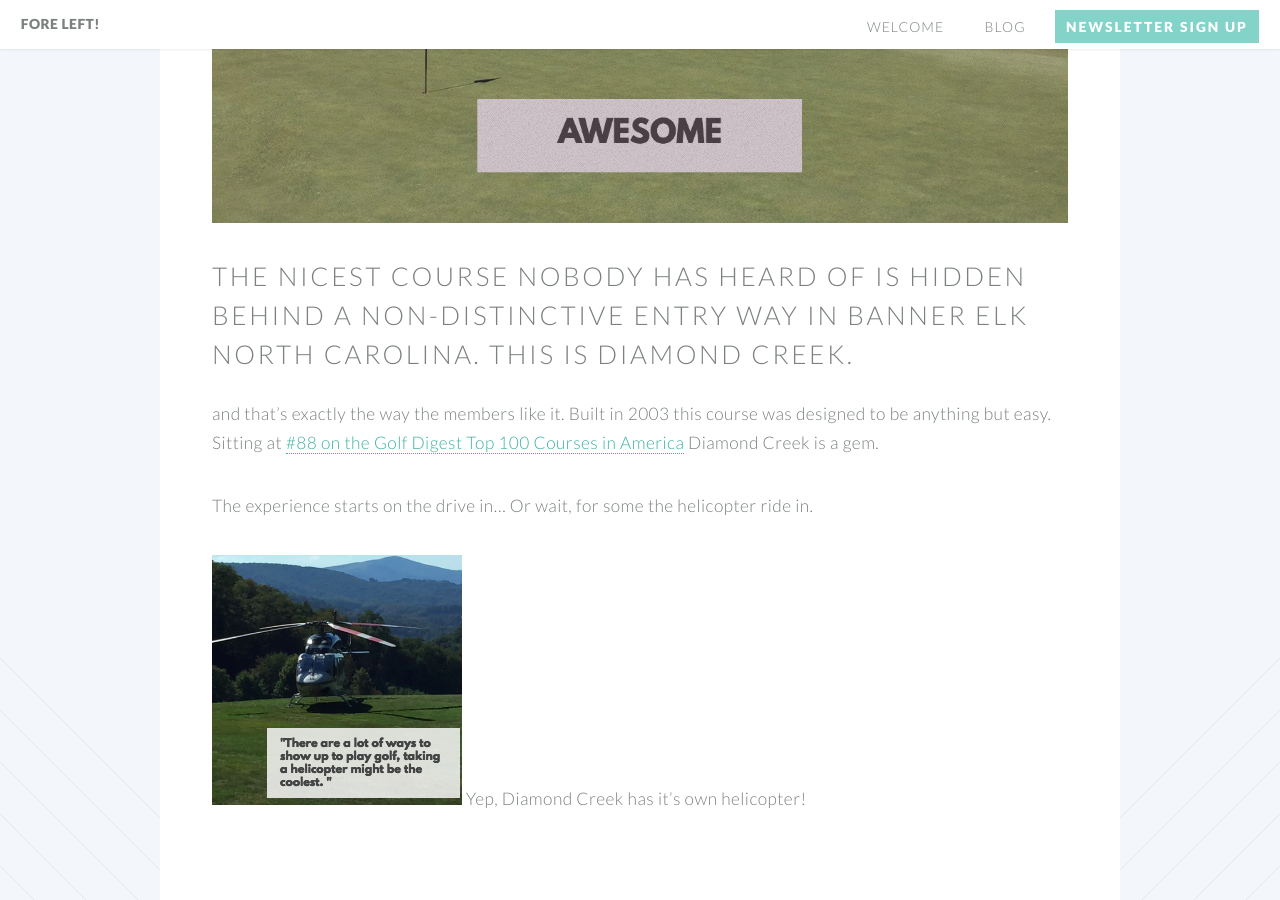
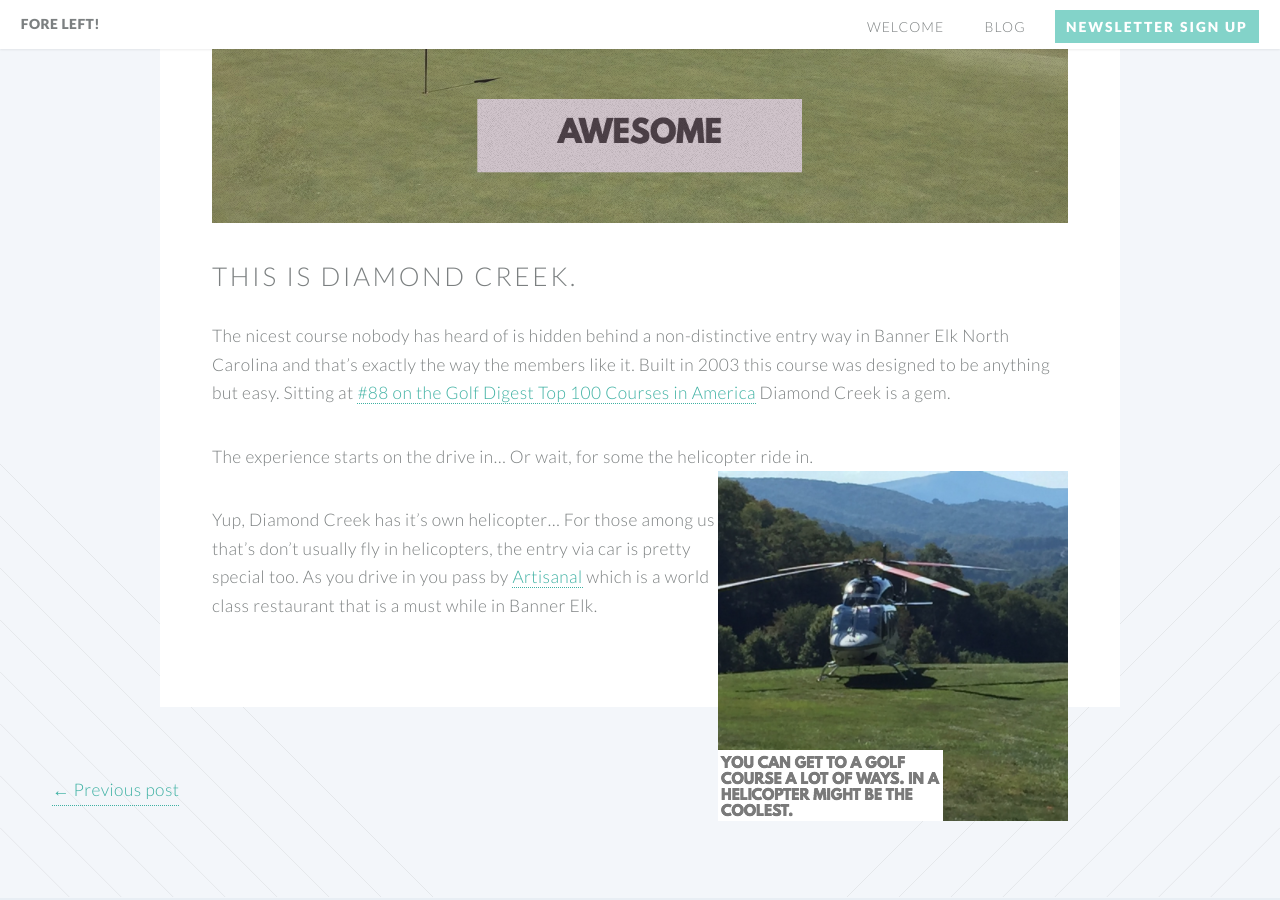
Before and after one commit to bridgefl/bridgefl.github.io, a Jekyll site: the page built from _posts/2016-09-01-diamond-creek.md, in a window 1280 px wide and 900 px high, scrolled down 637 px. Built offline with Jekyll 4.4.1, drawn with Linux system fonts in a browser that asks for light colours; nearby versions of some CDN libraries; library files that are not in the unit come from our copies; comment, search, counter and statistics services are not loaded.

Commit message:
tag manager

```diff
--- a/_includes/head.html
+++ b/_includes/head.html
@@ -43,5 +43,14 @@
 0)))}}var d=a;"undefined"!==typeof f?d=a[f]=[]:f="mixpanel";d.people=d.people||[];d.toString=function(b){var a="mixpanel";"mixpanel"!==f&&(a+="."+f);b||(a+=" (stub)");return a};d.people.toString=function(){return d.toString(1)+".people (stub)"};k="disable time_event track track_pageview track_links track_forms register register_once alias unregister identify name_tag set_config reset people.set people.set_once people.increment people.append people.union people.track_charge people.clear_charges people.delete_user".split(" ");
 for(h=0;h<k.length;h++)e(d,k[h]);a._i.push([b,c,f])};a.__SV=1.2;b=e.createElement("script");b.type="text/javascript";b.async=!0;b.src="undefined"!==typeof MIXPANEL_CUSTOM_LIB_URL?MIXPANEL_CUSTOM_LIB_URL:"file:"===e.location.protocol&&"//cdn.mxpnl.com/libs/mixpanel-2-latest.min.js".match(/^\/\//)?"https://cdn.mxpnl.com/libs/mixpanel-2-latest.min.js":"//cdn.mxpnl.com/libs/mixpanel-2-latest.min.js";c=e.getElementsByTagName("script")[0];c.parentNode.insertBefore(b,c)}})(document,window.mixpanel||[]);
 mixpanel.init("479d45db6fa8f333cc3abdb290e7615d");</script><!-- end Mixpanel -->
+<!-- Google Tag Manager -->
+<noscript><iframe src="//www.googletagmanager.com/ns.html?id=GTM-TDK69X"
+height="0" width="0" style="display:none;visibility:hidden"></iframe></noscript>
+<script>(function(w,d,s,l,i){w[l]=w[l]||[];w[l].push({'gtm.start':
+new Date().getTime(),event:'gtm.js'});var f=d.getElementsByTagName(s)[0],
+j=d.createElement(s),dl=l!='dataLayer'?'&l='+l:'';j.async=true;j.src=
+'//www.googletagmanager.com/gtm.js?id='+i+dl;f.parentNode.insertBefore(j,f);
+})(window,document,'script','dataLayer','GTM-TDK69X');</script>
+<!-- End Google Tag Manager -->
 {% seo %}
 </head>
--- a/_posts/2016-09-01-diamond-creek.md
+++ b/_posts/2016-09-01-diamond-creek.md
@@ -7,11 +7,11 @@
 
 <span class="image featured"><img src="/images/dpano1.png" alt=""></span>
 
-## The nicest course nobody has heard of is hidden behind a non-distinctive entry way in Banner Elk North Carolina.  This is Diamond Creek.
+##  This is Diamond Creek.
 
-and that's exactly the way the members like it.  Built in 2003 this course was designed to be anything but easy. Sitting at [#88 on the Golf Digest Top 100 Courses in America](assets/top100.pdf) Diamond Creek is a gem.
+The nicest course nobody has heard of is hidden behind a non-distinctive entry way in Banner Elk North Carolina and that's exactly the way the members like it.  Built in 2003 this course was designed to be anything but easy. Sitting at [#88 on the Golf Digest Top 100 Courses in America](assets/top100.pdf) Diamond Creek is a gem.
 
 The experience starts on the drive in... Or wait,  for some the helicopter ride in.
+<img style="float: right;" src="images/dhelicopter1.png">
 
-![Diamond Creek helicopter](images/dhelicopter1.png )
-Yep, Diamond Creek has it's own helicopter!
+Yup, Diamond Creek has it's own helicopter... For those among us that's don't usually fly in helicopters, the entry via car is pretty special too.  As you drive in you pass by [Artisanal](http://www.artisanalnc.com/) which is a world class restaurant that is a must while in Banner Elk.
```
Also changed, not shown: images/dhelicopter1.png, 1 other file.
